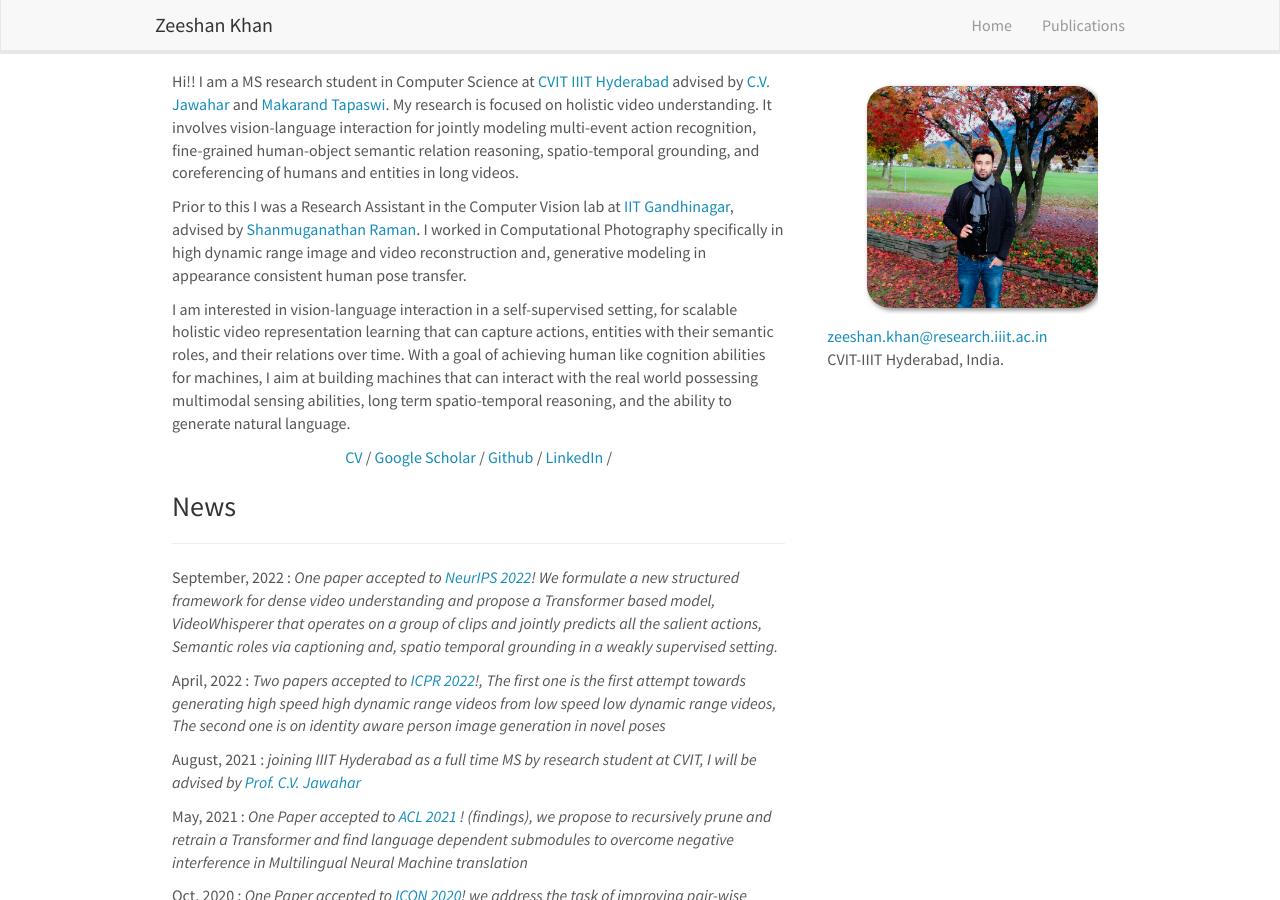
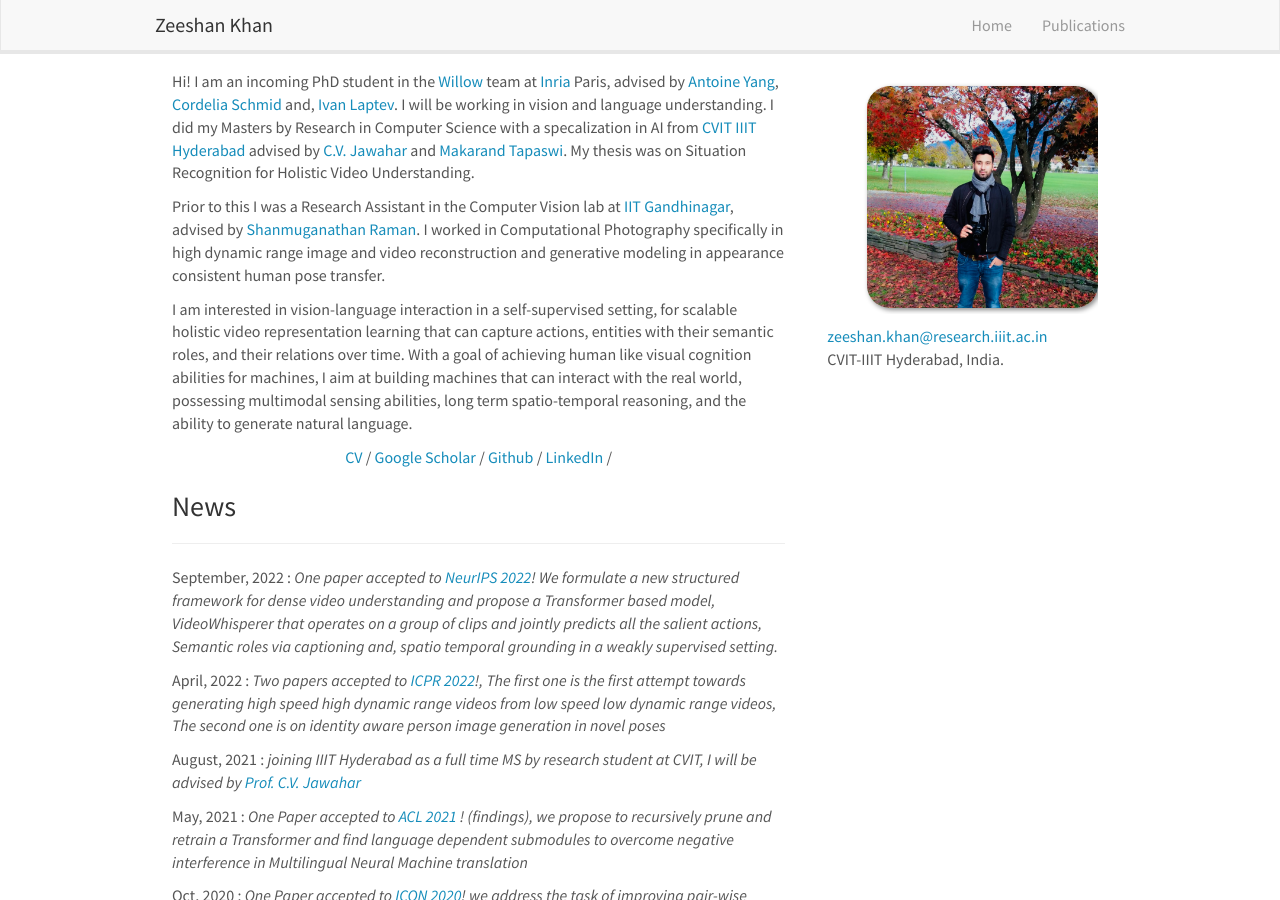
Before and after one commit to zeeshank95/zeeshank95.github.io, a Jekyll site: the page built from _pages/home.md, in a window 1280 px wide and 900 px high. Built offline with Jekyll 4.4.1, drawn with Linux system fonts in a browser that asks for light colours; nearby versions of some CDN libraries.

Commit message:
update profile

```diff
--- a/_pages/home.md
+++ b/_pages/home.md
@@ -12,11 +12,11 @@ permalink: /
 
 <div class="col-sm-8">
 
-Hi!! I am a MS research student in Computer Science at <a href="http://cvit.iiit.ac.in">CVIT IIIT Hyderabad</a> advised by <a href="https://faculty.iiit.ac.in/~jawahar/index.html">C.V. Jawahar</a> and <a href="https://makarandtapaswi.github.io">Makarand Tapaswi</a>. My research is focused on holistic video understanding. It involves vision-language interaction for jointly modeling multi-event action recognition, fine-grained human-object semantic relation reasoning, spatio-temporal grounding, and coreferencing of humans and entities in long videos.
+Hi! I am an incoming PhD student in the <a href="http://www.di.ens.fr/willow">Willow</a> team at <a href="https://www.inria.fr/fr">Inria</a> Paris, advised by <a href="https://antoyang.github.io">Antoine Yang</a>, <a href="https://www.di.ens.fr/willow/people_webpages/cordelia/">Cordelia Schmid</a> and, <a href="https://www.di.ens.fr/~laptev/">Ivan Laptev</a>. I will be working in vision and language understanding. I did my Masters by Research in Computer Science with a specalization in AI from <a href="http://cvit.iiit.ac.in">CVIT IIIT Hyderabad</a> advised by <a href="https://faculty.iiit.ac.in/~jawahar/index.html">C.V. Jawahar</a> and <a href="https://makarandtapaswi.github.io">Makarand Tapaswi</a>. My thesis was on Situation Recognition for Holistic Video Understanding.
 
-Prior to this I was a Research Assistant in the Computer Vision lab at <a href="https://iitgn.ac.in">IIT Gandhinagar</a>, advised by <a href="https://people.iitgn.ac.in/~shanmuga/"> Shanmuganathan Raman</a>. I worked in Computational Photography specifically in high dynamic range image and video reconstruction and, generative modeling in appearance consistent human pose transfer.
+Prior to this I was a Research Assistant in the Computer Vision lab at <a href="https://iitgn.ac.in">IIT Gandhinagar</a>, advised by <a href="https://people.iitgn.ac.in/~shanmuga/"> Shanmuganathan Raman</a>. I worked in Computational Photography specifically in high dynamic range image and video reconstruction and generative modeling in appearance consistent human pose transfer.
 
-I am interested in vision-language interaction in a self-supervised setting, for scalable holistic video representation learning that can capture actions, entities with their semantic roles, and their relations over time. With a goal of achieving human like cognition abilities for machines, I aim at building machines that can interact with the real world possessing multimodal sensing abilities, long term spatio-temporal reasoning, and the ability to generate natural language.
+I am interested in vision-language interaction in a self-supervised setting, for scalable holistic video representation learning that can capture actions, entities with their semantic roles, and their relations over time. With a goal of achieving human like visual cognition abilities for machines, I aim at building machines that can interact with the real world, possessing multimodal sensing abilities, long term spatio-temporal reasoning, and the ability to generate natural language.
 
 <p align="center">
   <a href="./docs/Zeeshan_cv_2022.pdf">CV</a> /
```
Also changed, not shown: 4 other files.
